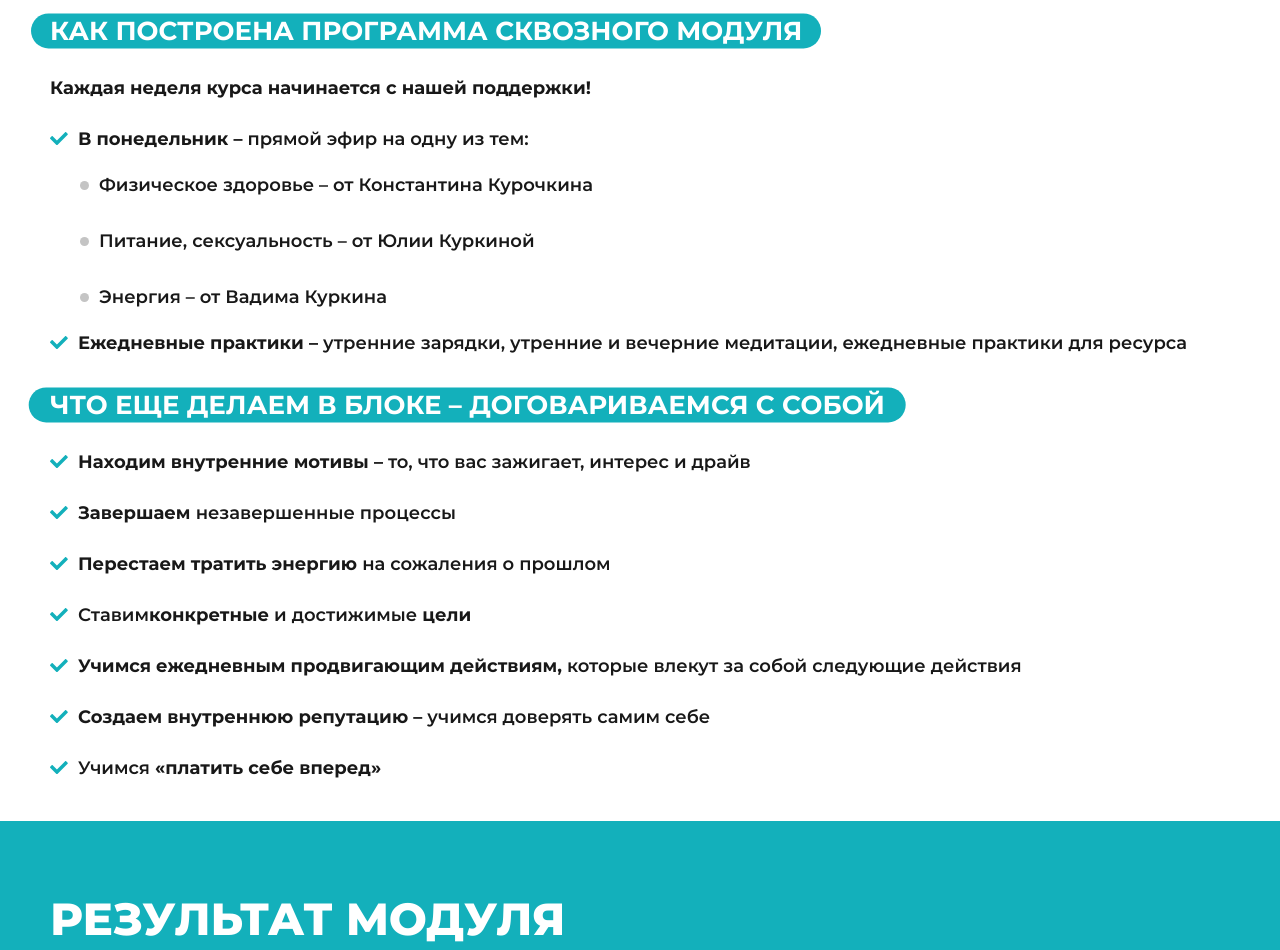
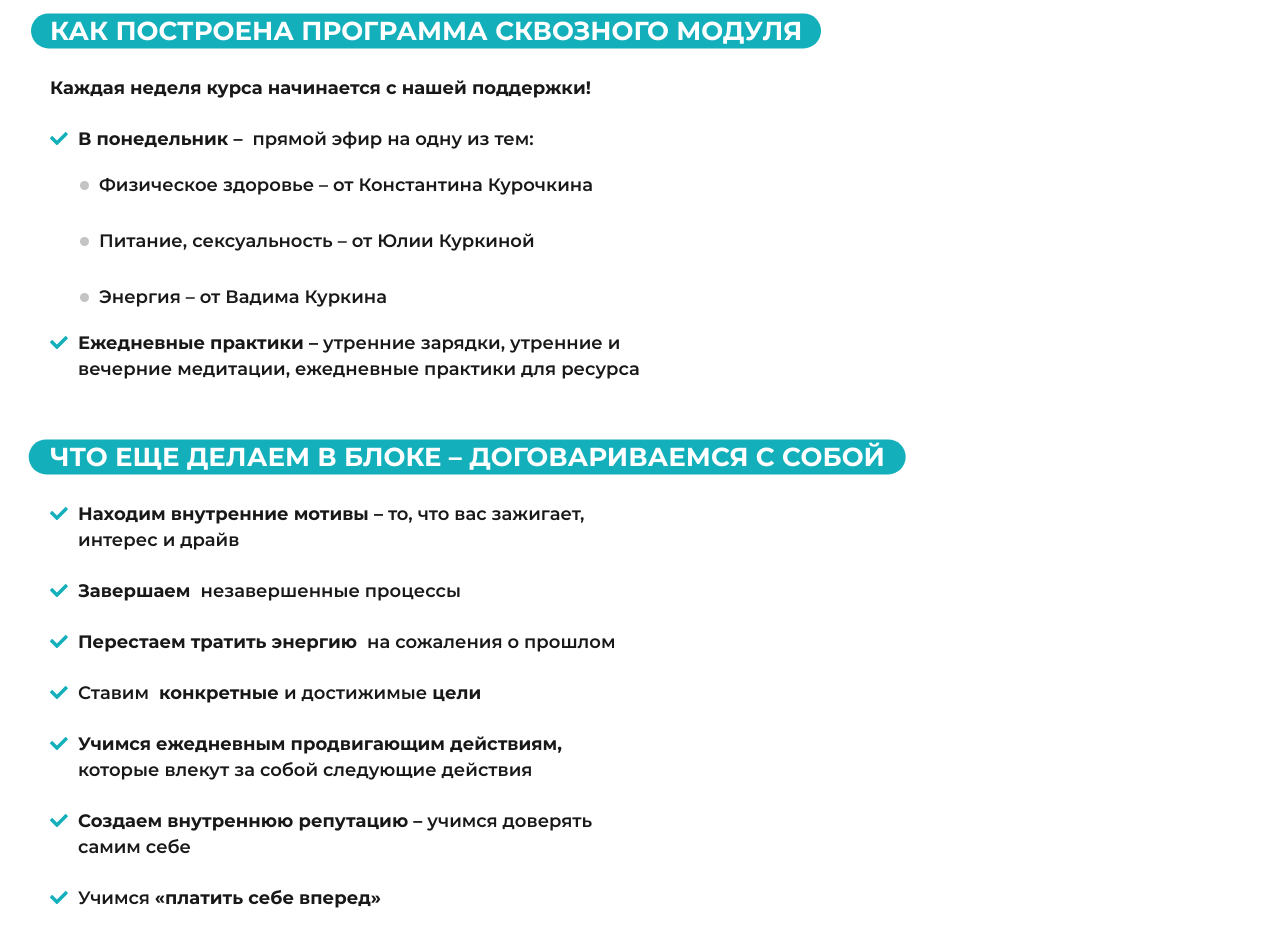
Before and after one commit to littldude/world, a plain HTML site: page index.html in a window 1280 px wide. Shown: the part 1680-2630 px from the top of the page. Drawn offline with nearby package versions, Linux system fonts and the light colour scheme; no server answers; a script that the page names is missing.

Commit message:
String width

```diff
--- a/index.html
+++ b/index.html
@@ -140,27 +140,28 @@
                 </div>
             </div>
             <div class="program">
+                <p class="subtitle text--bold text--uppercase"><span class="subtitle--program">Как построена программа сквозного модуля</span></p>
                     <div class="program__text">
-                    <p class="subtitle text--bold text--uppercase"><span class="subtitle--program">Как построена программа сквозного модуля</span></p>
                         <p class="text text--bold text--mtop">Каждая неделя курса начинается с нашей поддержки!</p>
-                    <p class="text text--check"><span class="text--bold">В понедельник – </span> прямой эфир на одну из тем:</p>
+                        <span class="text--check"><p class="text"><span class="text--bold">В понедельник – </span> прямой эфир на одну из тем:</p></span>
                         <ul class="list list__program">
                             <li class="list__item list__item--circle"><p class="text">Физическое здоровье – от Константина Курочкина</p></li>
                             <li class="list__item list__item--circle"><p class="text">Питание, сексуальность – от Юлии Куркиной</p></li>
                             <li class="list__item list__item--circle"><p class="text">Энергия – от Вадима Куркина</p></li>
                         </ul>
-                    <p class="text text--check"><span class="text--bold">Ежедневные практики – </span>утренние зарядки, утренние
-                        и вечерние медитации, ежедневные практики для ресурса</p>
+                        <span class="text--check"><p class="text"><span class="text--bold">Ежедневные практики – </span>утренние зарядки, утренние и вечерние медитации, ежедневные практики для ресурса
+                        </p></span>
                     </div>
+
+                    <p class="subtitle text--bold text--uppercase"><span class="subtitle--program">Что еще делаем в блоке – договариваемся с собой</span></p>
                 <div class="program__text">
-                    <p class="subtitle text--bold text--uppercase"><span class="subtitle--program">Что еще делаем в блоке – договариваемся с собой</span></p>
-                    <p class="text text--check text--more"><span class="text--bold">Находим внутренние мотивы – </span>то, что вас зажигает, интерес и драйв</p>
-                    <p class="text text--check text--more"><span class="text--bold">Завершаем </span> незавершенные процессы</p>
-                    <p class="text text--check text--more"><span class="text--bold">Перестаем тратить энергию </span> на сожаления о прошлом</p>
-                    <p class="text text--check text--more">Ставим  <span class="text--bold">конкретные </span>и достижимые<span class="text--bold"> цели </span></p>
-                    <p class="text text--check text--more"><span class="text--bold">Учимся ежедневным продвигающим действиям, </span> которые влекут за собой следующие действия</p>
-                    <p class="text text--check text--more"><span class="text--bold">Создаем внутреннюю репутацию – </span>учимся доверять самим себе</p>
-                    <p class="text text--check text--more">Учимся  <span class="text--bold"> «платить себе вперед»</span></p>
+                    <span class="text--check text--more"><p class="text"><span class="text--bold">Находим внутренние мотивы – </span>то, что вас зажигает, интерес и драйв</p></span>
+                    <span class="text--check text--more"><p class="text"><span class="text--bold">Завершаем </span> незавершенные процессы</p></span>
+                    <span class="text--check text--more"><p class="text"><span class="text--bold">Перестаем тратить энергию </span> на сожаления о прошлом</p></span>
+                    <span class="text--check text--more"><p class="text">Ставим  <span class="text--bold">конкретные </span>и достижимые<span class="text--bold"> цели </span></p></span>
+                    <span class="text--check text--more"><p class="text"><span class="text--bold">Учимся ежедневным продвигающим действиям, </span> которые влекут за собой следующие действия</p></span>
+                    <span class="text--check text--more"><p class="text"><span class="text--bold">Создаем внутреннюю репутацию – </span>учимся доверять самим себе</p></span>
+                    <span class="text--check text--more"><p class="text">Учимся <span class="text--bold">«платить себе вперед»</span></p></span>
                 </div>
             </div>
         </div>
--- a/scss/style.scss
+++ b/scss/style.scss
@@ -590,6 +590,7 @@ span {
     margin-bottom: 40px;
     &__text {
         margin-bottom: 30px;
+        width: 51%;
     }
 }
 .results {
@@ -962,8 +963,11 @@ span {
             text-align: center;
         }
         &--program {
+            background-color: $blue;
+            padding: 5px;
+            border-radius: 20px;
             &::before {
-                width: 102%;
+                display: none;
             }
         }
     }
@@ -1301,6 +1305,11 @@ span {
             width: 90%;
         }
     }
+    .button {
+        &--intro {
+            width: 99%;
+        }
+    }
     .intro {
         padding: 40px 0;
         &__img {
@@ -1311,6 +1320,11 @@ span {
         &__img {
             width: 190px;
             height: 150px;
+        }
+        &__inner {
+            &--item {
+                padding: 51px 30px 36px 30px;
+            }
         }
     }
     .autor {
```
Also changed, not shown: css/style.css. Lines whose indentation alone changed are shown as unchanged.
